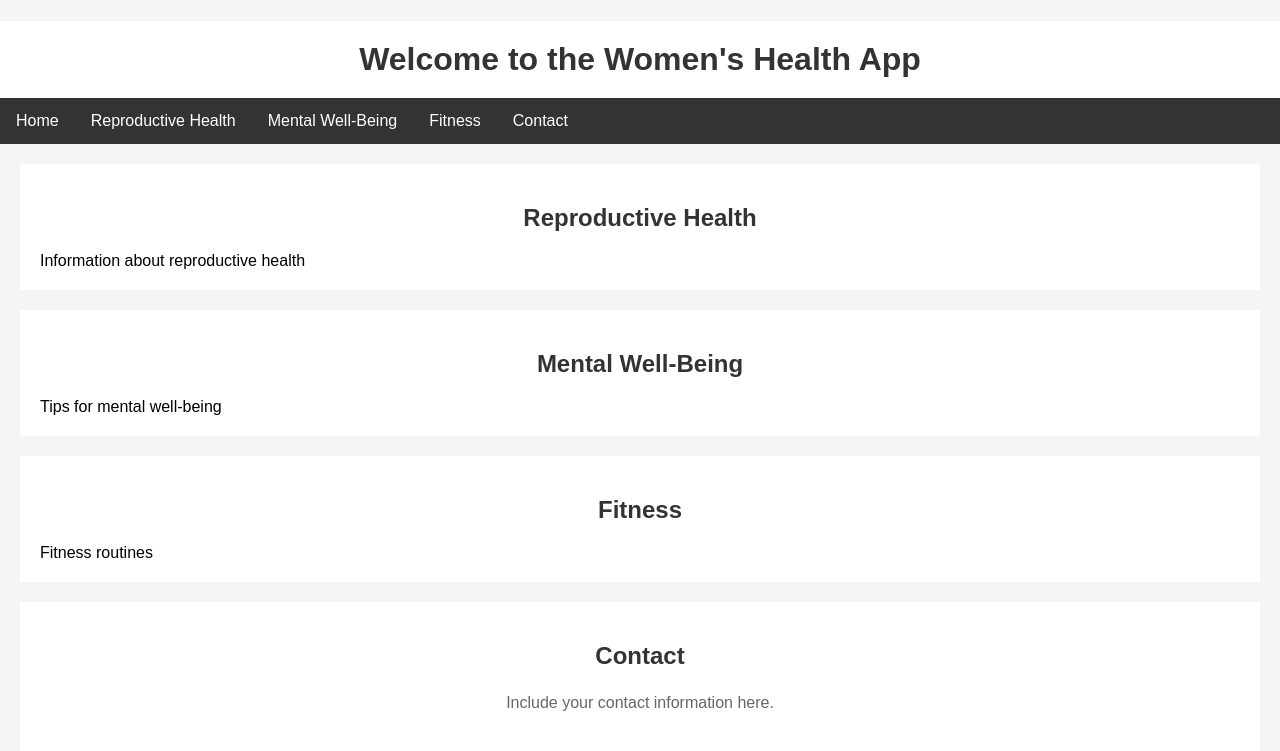
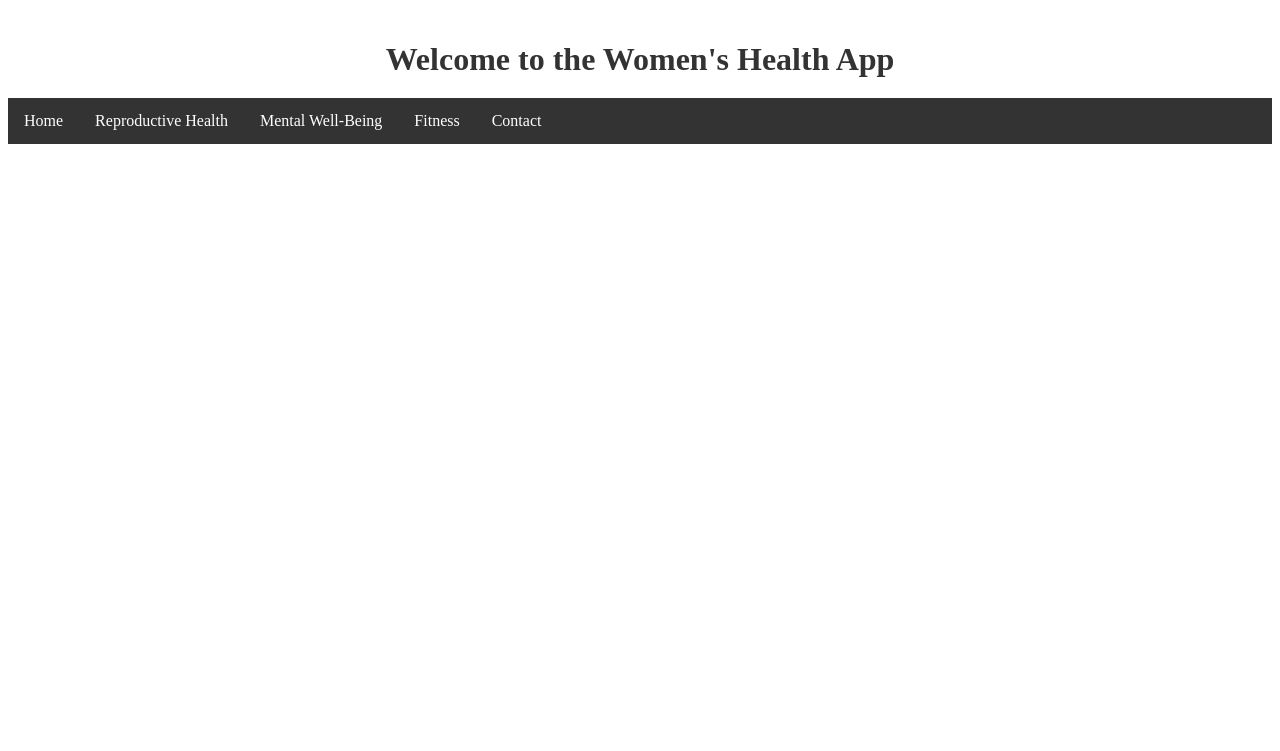
Before and after one commit to Alyssasorensen/flask_e2e_project, a Flask app: page / in a window 1280 px wide. Shown: the top 751 px of the page. Run offline with Flask 3, Linux system fonts and the light colour scheme.

Commit message:
updated files

```diff
--- a/app/static/styles.css
+++ b/app/static/styles.css
@@ -1,8 +1,10 @@
+#EntireWebServiceCSS
+
 body {
     font-family: 'Arial', sans-serif;
     margin: 0;
     padding: 0;
-    background-color: #f5f5f5;
+    background-color: #f0f8ff;
 }
 
 h1 {
@@ -45,6 +47,7 @@ section {
 }
 
 /* static/styles.css */
+#ContactPage
 
 body {
     font-family: 'Arial', sans-serif;
@@ -100,7 +103,7 @@ button:hover {
 }
 
 /* static/styles.css */
-#Thankyousubmission
+#ThankYouSubmission
 
 body {
     font-family: 'Arial', sans-serif;
--- a/app/templates/base.html
+++ b/app/templates/base.html
@@ -1,3 +1,4 @@
+<!-- templates/base.html -->
 <!DOCTYPE html>
 <html lang="en">
 <head>
@@ -8,6 +9,7 @@
 </head>
 <body>
     <h1>Welcome to the Women's Health App</h1>
+
     <nav>
         <ul>
             <li><a href="/">Home</a></li>
@@ -20,24 +22,5 @@
 
     {% block content %}{% endblock %}
 
-    <section id="reproductive">
-        <h2>Reproductive Health</h2>
-        {{ data.loc[0, 'Information'] | safe }}
-    </section>
-
-    <section id="mental">
-        <h2>Mental Well-Being</h2>
-        {{ data.loc[1, 'Information'] | safe }}
-    </section>
-
-    <section id="fitness">
-        <h2>Fitness</h2>
-        {{ data.loc[2, 'Information'] | safe }}
-    </section>
-
-    <section id="contact">
-        <h2>Contact</h2>
-        <p>Include your contact information here.</p>
-    </section>
 </body>
 </html>
```
Also changed, not shown: app/templates/pages/fitness.html (+8 -13 lines), app/templates/pages/mental.html (+8 -13 lines), app/templates/pages/reproductive.html (+8 -13 lines).
